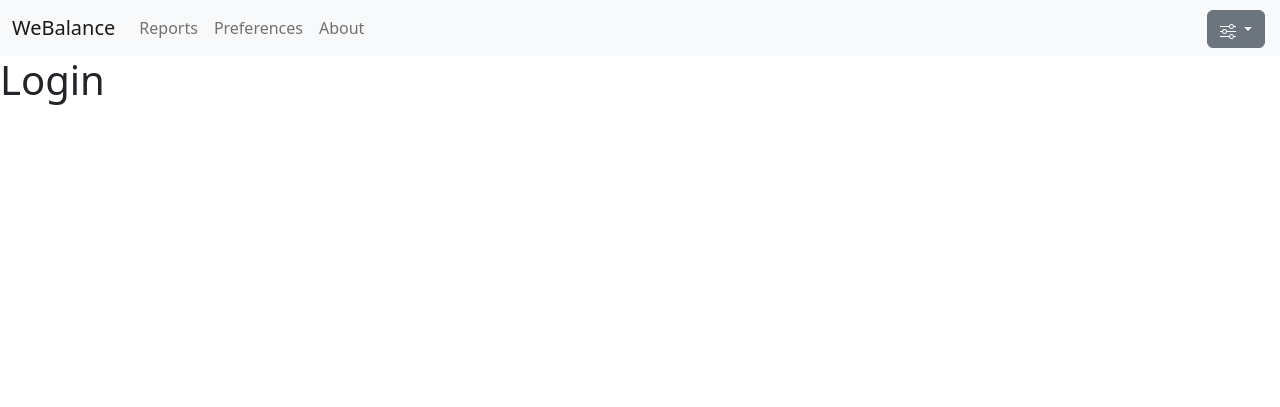
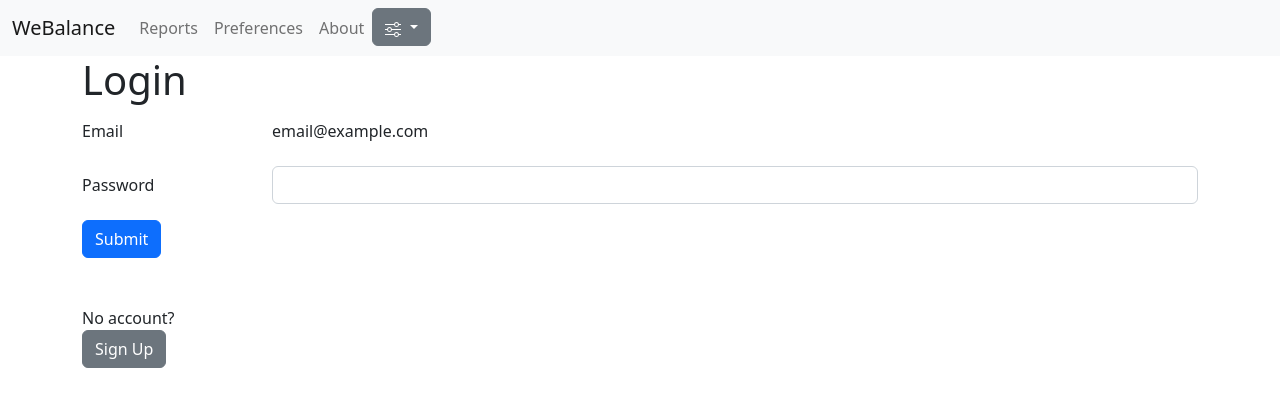
Before and after one commit to tsmithscott/WeBalance, a Flask app: page /login in a window 1280 px wide. Shown: the top 407 px of the page. Run offline with Flask 2, Linux system fonts and the light colour scheme.

Commit message:
Added login form

```diff
--- a/templates/base.html
+++ b/templates/base.html
@@ -21,16 +21,18 @@
                   <a id="report-button" class="nav-link" href="/dashboard">Reports</a>
                   <a class="nav-link" href="/preferences">Preferences</a>
                   <a class="nav-link" href="/about">About</a>
-                  <div id="settings" class="dropdown">
+                  <li class="nav-item ml-auto">
+                    <div class="dropdown">
                       <button class="btn btn-secondary dropdown-toggle" type="button" data-bs-toggle="dropdown" aria-expanded="false">
                         <svg xmlns="http://www.w3.org/2000/svg" width="16" height="16" fill="currentColor" class="bi bi-sliders" viewBox="0 0 16 16">
                           <path fill-rule="evenodd" d="M11.5 2a1.5 1.5 0 1 0 0 3 1.5 1.5 0 0 0 0-3zM9.05 3a2.5 2.5 0 0 1 4.9 0H16v1h-2.05a2.5 2.5 0 0 1-4.9 0H0V3h9.05zM4.5 7a1.5 1.5 0 1 0 0 3 1.5 1.5 0 0 0 0-3zM2.05 8a2.5 2.5 0 0 1 4.9 0H16v1H6.95a2.5 2.5 0 0 1-4.9 0H0V8h2.05zm9.45 4a1.5 1.5 0 1 0 0 3 1.5 1.5 0 0 0 0-3zm-2.45 1a2.5 2.5 0 0 1 4.9 0H16v1h-2.05a2.5 2.5 0 0 1-4.9 0H0v-1h9.05z"></path>
                         </svg>
                       </button>
-                    <ul class="dropdown-menu pull-left">
+                      <ul class="dropdown-menu dropdown-menu-right">
                         <li><a class="dropdown-item" href="/login">Login/Signup</a></li>
                       </ul>
                     </div>
+                  </li>
                 </div>
               </div>
             </div>
--- a/templates/login.html
+++ b/templates/login.html
@@ -1,5 +1,30 @@
 {% extends "base.html" %}
-{% block title %}Login{% endblock %}
+{% block title %}{{title}}{% endblock %}
 {% block content %}
-<h1>Login</h1>
+<div class="container-sm">
+
+    <h1> Login </h1>
+
+    <form action="/login" method="POST">
+
+        <div class="mb-3 row">
+            <label for="staticEmail" class="col-sm-2 col-form-label">Email</label>
+            <div class="col-sm-10">
+            <input type="text" readonly class="form-control-plaintext" id="staticEmail" value="email@example.com">
+            </div>
+        </div>
+
+        <div class="mb-3 row">
+            <label for="inputPassword" class="col-sm-2 col-form-label">Password</label>
+            <div class="col-sm-10">
+            <input type="password" class="form-control" id="inputPassword">
+            </div>
+        </div>
+
+        <button type="submit" class="btn btn-primary">Submit</button>
+    </form>
+
+    <br><br><label>No account?</label><br>
+    <a class="btn btn-secondary" href="/signup" role="button">Sign Up</a>
+</div>
 {% endblock %}
```
Lines whose indentation alone changed are shown as unchanged.
